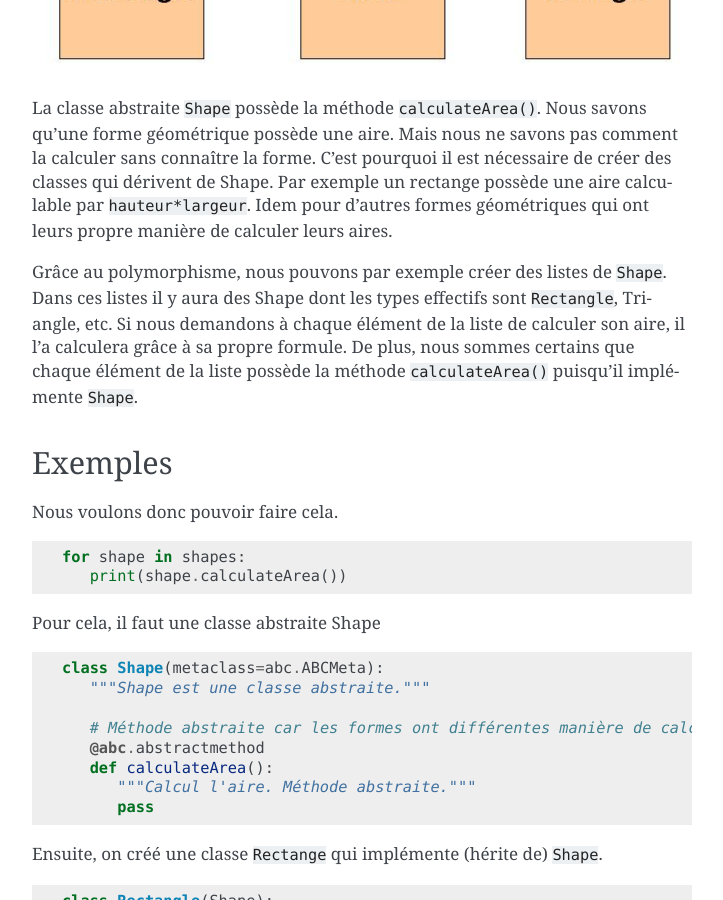
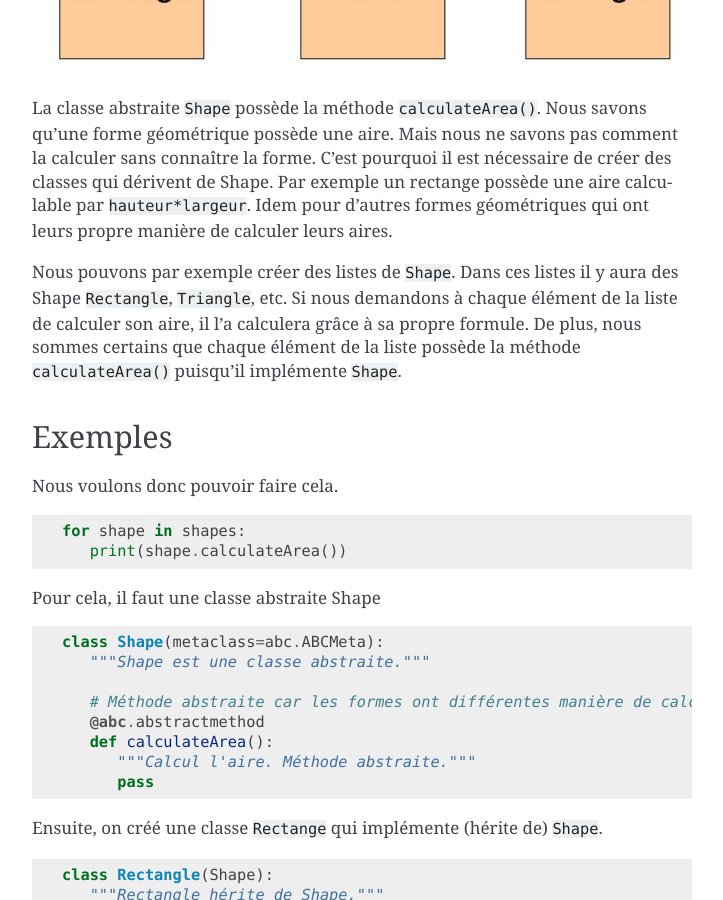
Before and after one commit to HE-Arc/livre-python, a Sphinx documentation site: the page built from source/abc/index.rst, in a window 1280 px wide and 900 px high, scrolled down 775 px. Shown: the whole window, without its empty margins (388-1111 px from the left). Built offline with Sphinx 7.4.7, drawn with Linux system fonts in a browser that asks for light colours; some of the changed text lies outside the part shown.

Commit message:
Resoulu : Erreur travis, update de la doc par rapport au polymorphisme

```diff
--- a/source/abc/index.rst
+++ b/source/abc/index.rst
@@ -25,8 +25,8 @@ C'est pourquoi il est nécessaire de créer des classes qui dérivent de Shape.
 Par exemple un rectange possède une aire calculable par ``hauteur*largeur``.
 Idem pour d'autres formes géométriques qui ont leurs propre manière de calculer leurs aires.
 
-Grâce au polymorphisme, nous pouvons par exemple créer des listes de ``Shape``.
-Dans ces listes il y aura des Shape dont les types effectifs sont ``Rectangle``, Triangle, etc.
+Nous pouvons par exemple créer des listes de ``Shape``.
+Dans ces listes il y aura des Shape ``Rectangle``, ``Triangle``, etc.
 Si nous demandons à chaque élément de la liste de calculer son aire, il l'a calculera grâce à sa propre formule.
 De plus, nous sommes certains que chaque élément de la liste possède la méthode ``calculateArea()``
 puisqu'il implémente ``Shape``.
@@ -127,7 +127,7 @@ Par exemple cette ligne là lève l'erreur:
 De même que l'exemple ``Shape``, on aimerait afficher toutes les voitures d'un garage. Mais en appelant simplement
 une méthode du garage:
 
-.. code-block:: pytcon
+.. code-block:: pycon
 
    >>> # Création des voitures.
    >>> v1 = Voiture('BMW', 'Noir')
```
